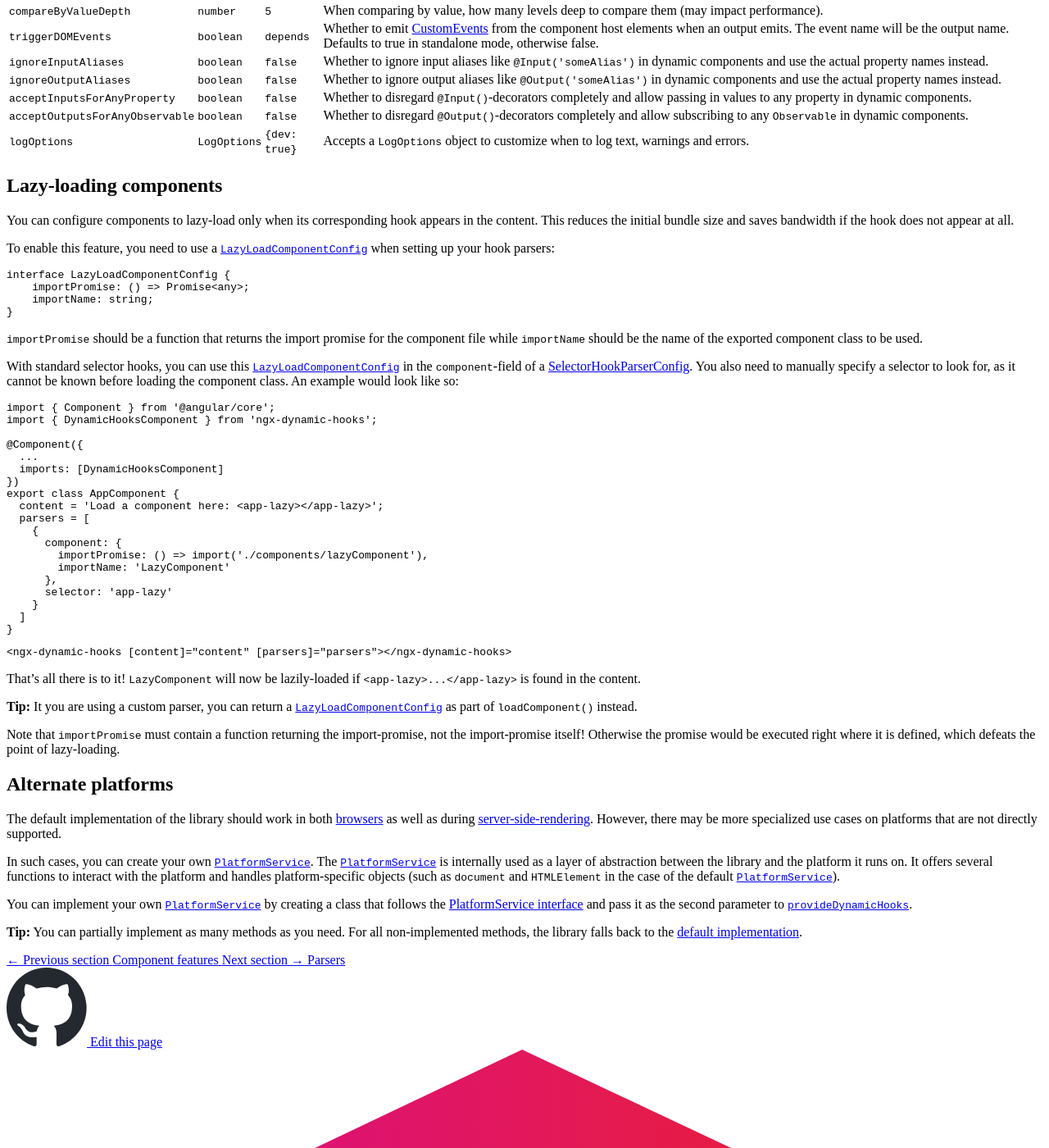
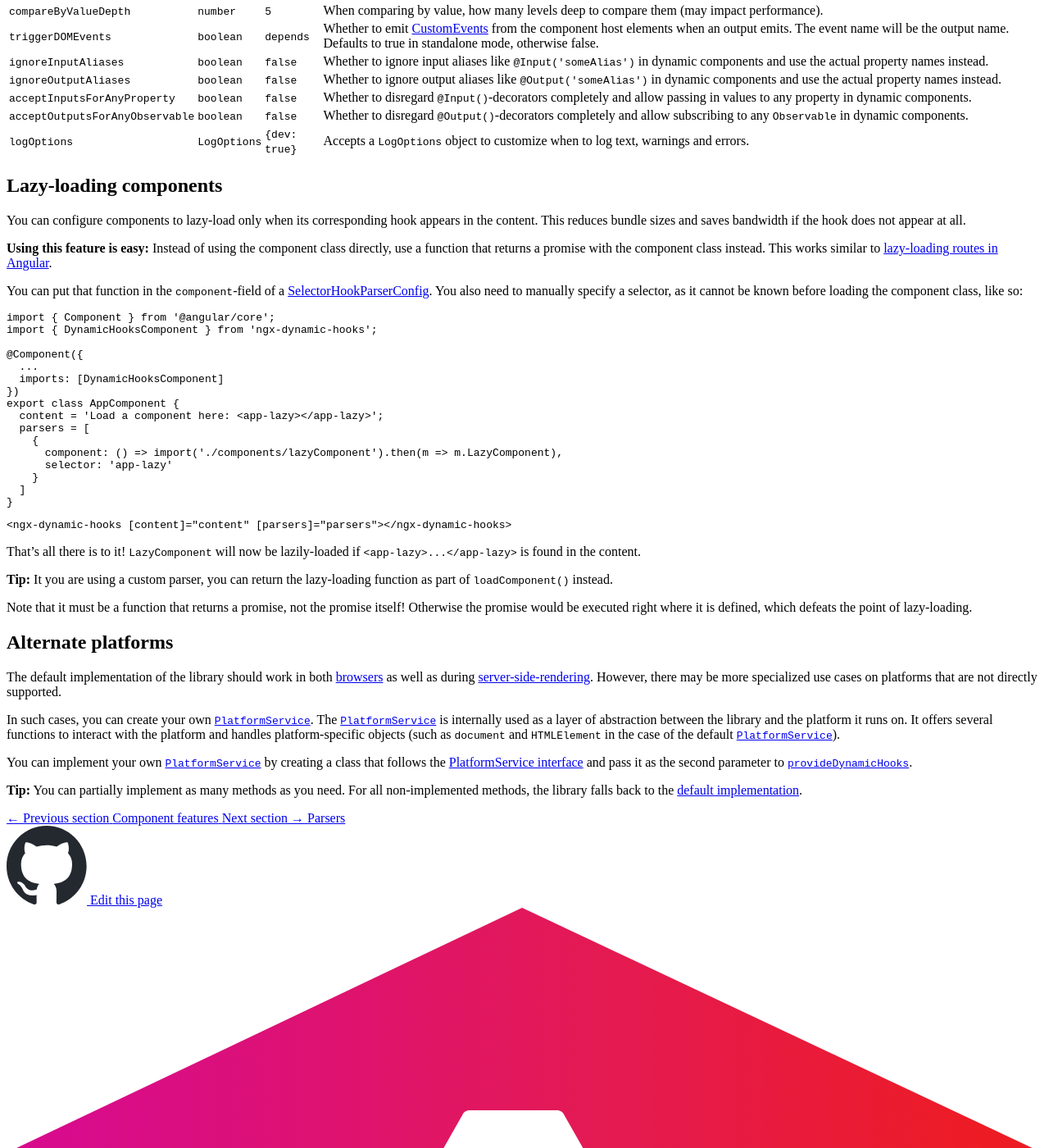
Before and after one commit to Angular-Dynamic-Hooks/Documentation, a Jekyll site: the page built from guide/configuration.md, in a window 1280 px wide and 1400 px high, scrolled down 18588 px. Shown: the whole window at 82% size. Built offline with Jekyll 4.4.1, drawn with Linux system fonts in a browser that asks for light colours.

Commit message:
Adjusted lazy-loading passage for v3.0.2

````diff
--- a/guide/configuration.md
+++ b/guide/configuration.md
@@ -110,20 +110,11 @@ Option name | Type | Default | Description
 
 ## Lazy-loading components
 
-You can configure components to lazy-load only when its corresponding hook appears in the content. This reduces the initial bundle size and saves bandwidth if the hook does not appear at all.
+You can configure components to lazy-load only when its corresponding hook appears in the content. This reduces bundle sizes and saves bandwidth if the hook does not appear at all.
 
-To enable this feature, you need to use a <a href="https://github.com/Angular-Dynamic-Hooks/ngx-dynamic-hooks/blob/1a94c3517235a2b2d571379d1cfce88958cb3f66/projects/ngx-dynamic-hooks/src/lib/interfacesPublic.ts#L157" target="_blank">`LazyLoadComponentConfig`</a> when setting up your hook parsers:
+**Using this feature is easy:** Instead of using the component class directly, use a function that returns a promise with the component class instead. This works similar to <a href="https://angular.dev/guide/ngmodules/lazy-loading" target="_blank">lazy-loading routes in Angular</a>.
 
-```ts
-interface LazyLoadComponentConfig {
-    importPromise: () => Promise<any>;
-    importName: string;
-}
-```
-
-`importPromise` should be a function that returns the import promise for the component file while `importName` should be the name of the exported component class to be used.
-
-With standard selector hooks, you can use this <a href="https://github.com/Angular-Dynamic-Hooks/ngx-dynamic-hooks/blob/1a94c3517235a2b2d571379d1cfce88958cb3f66/projects/ngx-dynamic-hooks/src/lib/interfacesPublic.ts#L157" target="_blank">`LazyLoadComponentConfig`</a> in the `component`-field of a [SelectorHookParserConfig]({{ "guide/parsers#selectorhookparserconfig" | relative_url }}). You also need to manually specify a selector to look for, as it cannot be known before loading the component class. An example would look like so:
+You can put that function in the `component`-field of a [SelectorHookParserConfig]({{ "guide/parsers#selectorhookparserconfig" | relative_url }}). You also need to manually specify a selector, as it cannot be known before loading the component class, like so:
 
 ```ts
 import { Component } from '@angular/core';
@@ -137,10 +128,7 @@ export class AppComponent {
   content = 'Load a component here: <app-lazy></app-lazy>';
   parsers = [
     {
-      component: {
-        importPromise: () => import('./components/lazyComponent'),
-        importName: 'LazyComponent'
-      },
+      component: () => import('./components/lazyComponent').then(m => m.LazyComponent),
       selector: 'app-lazy'
     }
   ]
@@ -153,10 +141,10 @@ export class AppComponent {
 
 That's all there is to it! `LazyComponent` will now be lazily-loaded if `<app-lazy>...</app-lazy>` is found in the content.
 
-**Tip:** It you are using a custom parser, you can return a <a href="https://github.com/Angular-Dynamic-Hooks/ngx-dynamic-hooks/blob/1a94c3517235a2b2d571379d1cfce88958cb3f66/projects/ngx-dynamic-hooks/src/lib/interfacesPublic.ts#L157" target="_blank">`LazyLoadComponentConfig`</a> as part of `loadComponent()` instead.
+**Tip:** It you are using a custom parser, you can return the lazy-loading function as part of `loadComponent()` instead.
 
 {% include docs/notice.html content="
-  <p>Note that <code>importPromise</code> must contain a function returning the import-promise, not the import-promise itself! Otherwise the promise would be executed right where it is defined, which defeats the point of lazy-loading.</p>
+  <p>Note that it must be a function that returns a promise, not the promise itself! Otherwise the promise would be executed right where it is defined, which defeats the point of lazy-loading.</p>
 " %}
 
 ## Alternate platforms
````
Also changed, not shown: guide/parsers.md (+1 -1 lines).
